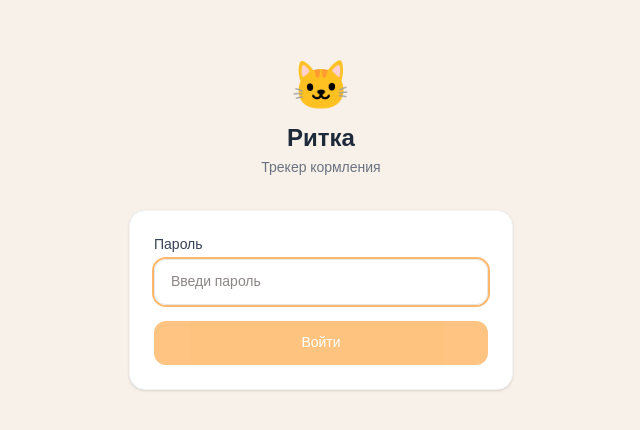
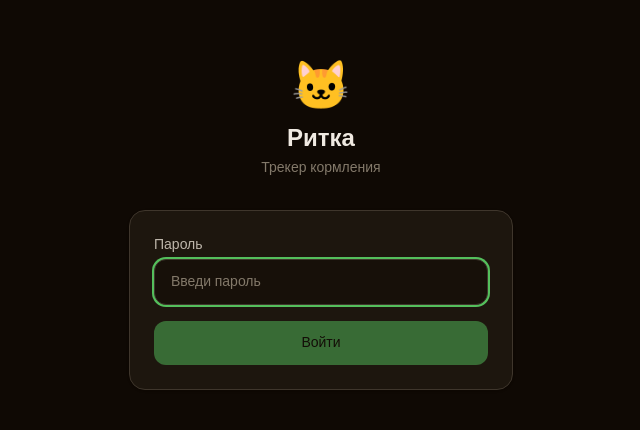
Before and after one commit to boban736/Rita-cat, a Next.js app: page /login in a window 1280 px wide. Shown: the part 174-604 px from the top of the page, without its empty margins (319-959 px from the left). Built offline with nearby package versions, Linux system fonts and the light colour scheme.

Commit message:
Add dark theme

```diff
--- a/app/dashboard/page.tsx
+++ b/app/dashboard/page.tsx
@@ -342,7 +342,7 @@ export default function DashboardPage() {
                       style={{
                         width: "100%",
                         background: "var(--green)",
-                        color: "#fff",
+                        color: "var(--accent-contrast)",
                         border: "none",
                         borderRadius: 14,
                         padding: "11px 0",
@@ -441,7 +441,7 @@ export default function DashboardPage() {
             onClick={() => { setTab("today"); setFeedOpen(true); }}
             style={{
               background: "var(--green)",
-              color: "#fff",
+              color: "var(--accent-contrast)",
               border: "none",
               borderRadius: 99,
               padding: "13px 22px",
@@ -528,7 +528,7 @@ export default function DashboardPage() {
           left: "50%",
           transform: "translateX(-50%)",
           background: "oklch(0.18 0.02 30)",
-          color: "#fff",
+          color: "var(--text)",
           fontSize: 13,
           fontWeight: 700,
           padding: "10px 20px",
--- a/app/globals.css
+++ b/app/globals.css
@@ -1,18 +1,38 @@
 @import "tailwindcss";
 
 :root {
-  --bg:      oklch(0.96 0.012 70);
-  --surface: #ffffff;
-  --text:    oklch(0.18 0.02 30);
-  --text2:   oklch(0.5 0.03 60);
-  --text3:   oklch(0.68 0.03 60);
-  --green:   oklch(0.52 0.18 145);
-  --green-l: oklch(0.94 0.07 145);
-  --amber:   oklch(0.72 0.17 75);
-  --blue:    oklch(0.55 0.16 240);
-  --blue-l:  oklch(0.94 0.06 240);
-  --border:  oklch(0.9 0.015 70);
-  --sh:      oklch(0.5 0.04 70 / 0.09);
+  color-scheme: dark;
+  --bg:      oklch(0.145 0.018 70);
+  --surface: oklch(0.205 0.018 70);
+  --surface2: oklch(0.255 0.02 70);
+  --field:   oklch(0.18 0.018 70);
+  --text:    oklch(0.94 0.012 78);
+  --text2:   oklch(0.78 0.018 78);
+  --text3:   oklch(0.58 0.025 78);
+  --green:   oklch(0.72 0.17 145);
+  --green-l: oklch(0.29 0.08 145);
+  --amber:   oklch(0.78 0.17 75);
+  --amber-l: oklch(0.28 0.075 75);
+  --blue:    oklch(0.74 0.15 240);
+  --blue-l:  oklch(0.29 0.08 240);
+  --danger:  oklch(0.72 0.18 25);
+  --border:  oklch(0.34 0.022 70);
+  --sh:      oklch(0.02 0.01 70 / 0.42);
+  --accent-contrast: oklch(0.12 0.018 70);
+  --overlay: oklch(0.04 0.012 70 / 0.72);
+}
+
+html {
+  background: var(--bg);
+}
+
+::selection {
+  background: oklch(0.72 0.17 145 / 0.28);
+}
+
+input,
+button {
+  color-scheme: dark;
 }
 
 @keyframes fadeUp {
@@ -44,8 +64,8 @@
   100% { transform: translateY(-70px) scale(0.6); opacity: 0; }
 }
 @keyframes pulse-ring {
-  0%, 100% { box-shadow: 0 8px 26px oklch(0.52 0.18 145 / 0.45), 0 0 0 0 oklch(0.52 0.18 145 / 0.35); }
-  50%       { box-shadow: 0 8px 26px oklch(0.52 0.18 145 / 0.45), 0 0 0 9px oklch(0.52 0.18 145 / 0); }
+  0%, 100% { box-shadow: 0 8px 26px oklch(0.72 0.17 145 / 0.32), 0 0 0 0 oklch(0.72 0.17 145 / 0.3); }
+  50%       { box-shadow: 0 8px 26px oklch(0.72 0.17 145 / 0.32), 0 0 0 9px oklch(0.72 0.17 145 / 0); }
 }
 @keyframes checkIn {
   0%   { transform: scale(0) rotate(-20deg); opacity: 0; }
--- a/app/layout.tsx
+++ b/app/layout.tsx
@@ -19,7 +19,7 @@ export const metadata: Metadata = {
   appleWebApp: {
     capable: true,
     title: "Ритка",
-    statusBarStyle: "default",
+    statusBarStyle: "black-translucent",
   },
 };
 
--- a/app/login/page.tsx
+++ b/app/login/page.tsx
@@ -35,36 +35,36 @@ export default function LoginPage() {
       <div className="w-full max-w-sm">
         <div className="text-center mb-8">
           <div className="text-5xl mb-3">🐱</div>
-          <h1 className="text-2xl font-semibold text-gray-800">Ритка</h1>
-          <p className="text-gray-500 text-sm mt-1">Трекер кормления</p>
+          <h1 className="text-2xl font-semibold text-[var(--text)]">Ритка</h1>
+          <p className="text-[var(--text3)] text-sm mt-1">Трекер кормления</p>
         </div>
 
         <form
           onSubmit={handleSubmit}
-          className="bg-white rounded-2xl shadow-sm border border-gray-100 p-6 space-y-4"
+          className="bg-[var(--surface)] rounded-2xl shadow-sm border border-[var(--border)] p-6 space-y-4"
         >
           <div>
-            <label className="block text-sm font-medium text-gray-700 mb-1">
+            <label className="block text-sm font-medium text-[var(--text2)] mb-1">
               Пароль
             </label>
             <input
               type="password"
               value={password}
               onChange={(e) => setPassword(e.target.value)}
-              className="w-full border border-gray-200 rounded-xl px-4 py-3 text-sm focus:outline-none focus:ring-2 focus:ring-orange-300"
+              className="w-full bg-[var(--field)] border border-[var(--border)] rounded-xl px-4 py-3 text-sm text-[var(--text)] placeholder:text-[var(--text3)] focus:outline-none focus:ring-2 focus:ring-[var(--green)]"
               placeholder="Введи пароль"
               autoFocus
             />
           </div>
 
           {error && (
-            <p className="text-red-500 text-sm">{error}</p>
+            <p className="text-[var(--danger)] text-sm">{error}</p>
           )}
 
           <button
             type="submit"
             disabled={loading || !password}
-            className="w-full bg-orange-400 hover:bg-orange-500 disabled:opacity-50 text-white font-medium rounded-xl py-3 text-sm transition-colors"
+            className="w-full bg-[var(--green)] hover:brightness-110 disabled:opacity-50 text-[var(--accent-contrast)] font-medium rounded-xl py-3 text-sm transition"
           >
             {loading ? "Входим..." : "Войти"}
           </button>
--- a/app/manifest.ts
+++ b/app/manifest.ts
@@ -7,8 +7,8 @@ export default function manifest(): MetadataRoute.Manifest {
     description: "Трекер кормления кошки",
     start_url: "/dashboard",
     display: "standalone",
-    background_color: "#f9fafb",
-    theme_color: "#fb923c",
+    background_color: "#181512",
+    theme_color: "#181512",
     icons: [
       {
         src: "/apple-touch-icon.jpg",
--- a/components/DryProgress.tsx
+++ b/components/DryProgress.tsx
@@ -33,7 +33,7 @@ export default function DryProgress({ eaten, limit, justFed }: Props) {
 
   return (
     <div style={{
-      background: justFed ? "linear-gradient(135deg, #f0fdf4, #dcfce7)" : "var(--surface)",
+      background: justFed ? "linear-gradient(135deg, var(--green-l), var(--surface2))" : "var(--surface)",
       border: `1.5px solid ${justFed ? "oklch(0.7 0.15 145 / 0.4)" : "transparent"}`,
       borderRadius: 18,
       padding: "16px 18px",
--- a/components/StockWidget.tsx
+++ b/components/StockWidget.tsx
@@ -21,7 +21,7 @@ export default function StockWidget({ stock, onPurchase }: Props) {
 
   return (
     <div style={{
-      background: "linear-gradient(135deg, var(--green-l), oklch(0.92 0.08 145))",
+      background: "linear-gradient(135deg, var(--green-l), var(--surface2))",
       borderRadius: 18,
       padding: "16px 18px",
       boxShadow: "0 2px 14px var(--sh)",
@@ -35,7 +35,7 @@ export default function StockWidget({ stock, onPurchase }: Props) {
           <div style={{ fontSize: 30, fontWeight: 900, color: "var(--green)", lineHeight: 1.1, marginTop: 2 }}>
             {stockN}<span style={{ fontSize: 14 }}>г</span>
           </div>
-          <div style={{ fontSize: 12, color: "oklch(0.48 0.1 145)", marginTop: 3, fontWeight: 700 }}>
+          <div style={{ fontSize: 12, color: "var(--text2)", marginTop: 3, fontWeight: 700 }}>
             ~{days_left} дней
           </div>
         </div>
@@ -43,7 +43,7 @@ export default function StockWidget({ stock, onPurchase }: Props) {
           onClick={press}
           style={{
             background: "var(--green)",
-            color: "#fff",
+            color: "var(--accent-contrast)",
             border: "none",
             borderRadius: 14,
             padding: "11px 20px",
--- a/components/WaterWidget.tsx
+++ b/components/WaterWidget.tsx
@@ -33,7 +33,7 @@ export default function WaterWidget({ settings, onChanged }: Props) {
   return (
     <div style={{
       background: changed
-        ? "linear-gradient(135deg, var(--blue-l), oklch(0.92 0.07 240))"
+        ? "linear-gradient(135deg, var(--blue-l), var(--surface2))"
         : "var(--surface)",
       borderRadius: 18,
       padding: "16px 18px",
@@ -62,7 +62,7 @@ export default function WaterWidget({ settings, onChanged }: Props) {
           onClick={handleChange}
           style={{
             background: changed ? "var(--blue-l)" : "var(--blue)",
-            color: changed ? "var(--blue)" : "#fff",
+            color: changed ? "var(--blue)" : "var(--accent-contrast)",
             border: "none",
             borderRadius: 14,
             padding: "11px 20px",
```
Also changed, not shown: components/BulkFeedingModal.tsx (+13 -13 lines), components/FeedingForm.tsx (+12 -12 lines), components/PurchaseModal.tsx (+8 -8 lines), components/SettingsModal.tsx (+14 -14 lines).
